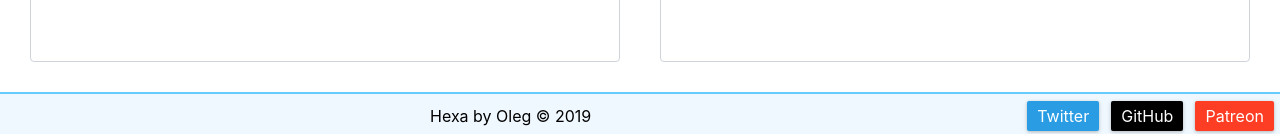
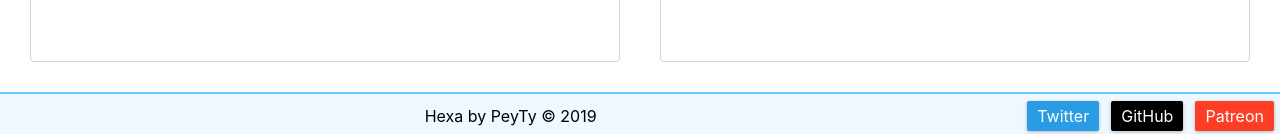
Before and after one commit to hexalang/hexalang.github.io, a Jekyll site: the page try/index.html, which Jekyll copies as it is, in a window 1280 px wide. Shown: the part 763-897 px from the top of the page. Built offline with Jekyll 4.4.1, drawn with Linux system fonts in a browser that asks for light colours.

Commit message:
Update index.html

```diff
--- a/try/index.html
+++ b/try/index.html
@@ -2,6 +2,7 @@
 
 <html>
 <head>
+    <meta charset="utf-8">
     <title>Try Hexa</title>
     <link rel="shortcut icon" href="/favicon.ico" type="image/x-icon">
     <link rel="icon" href="/favicon.ico" type="image/x-icon">
@@ -352,7 +353,7 @@
                 <div class="flex-auto center">
                     <div>
                         <a href="https://github.com/hexalang">Hexa</a> by
-                        <a href=https://github.com/PeyTy>Oleg</a> &copy; 2019
+                        <a href=https://github.com/PeyTy>PeyTy</a> &copy; 2019
                     </div>
                 </div>
                 <div class="center flex-row">
```
